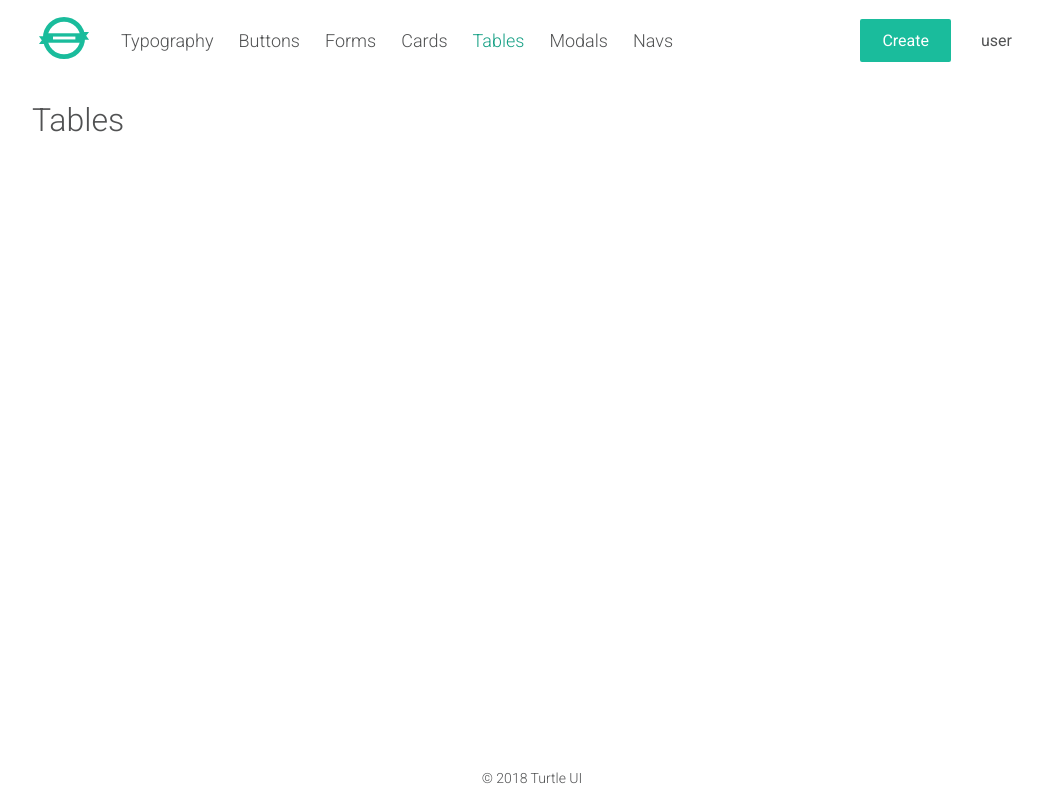
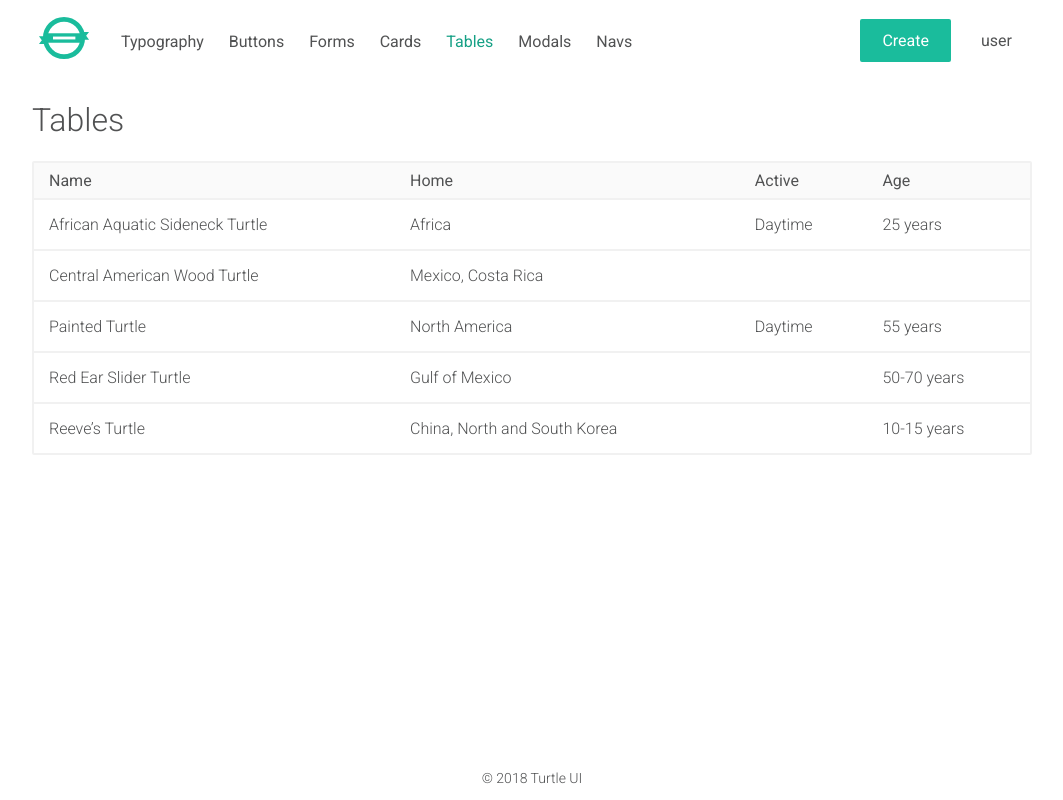
Before and after one commit to anothrNick/turtle-ui, a React app: page /tables in a window 1280 px wide. Shown: the whole page, without its empty margins (108-1171 px from the left). Built offline with nearby package versions, Linux system fonts and the light colour scheme.

Commit message:
favicon and Table

```diff
--- a/public/index.html
+++ b/public/index.html
@@ -19,7 +19,7 @@
       work correctly both with client-side routing and a non-root public URL.
       Learn how to configure a non-root public URL by running `npm run build`.
     -->
-    <title>UI Fun</title>
+    <title>Turtle UI</title>
   </head>
   <body>
     <noscript>
--- a/src/app/Tables.js
+++ b/src/app/Tables.js
@@ -1,11 +1,36 @@
 import React, { Component } from 'react';
+import Button from '../components/Button';
+import Table from '../components/Table';
 
 class Tables extends Component {
 
 	render() {
+		const headers = [
+			"Name",
+			"Home",
+			"Active",
+			"Age"
+		];
+
+		const values = [
+			["African Aquatic Sideneck Turtle", "Africa", "Daytime", "25 years"],
+			["Central American Wood Turtle", "Mexico, Costa Rica", "", ""],
+			["Painted Turtle", "North America", "Daytime", "55 years"],
+			["Red Ear Slider Turtle", "Gulf of Mexico", "", "50-70 years"],
+			["Reeve’s Turtle", "China, North and South Korea", "", "10-15 years"],
+		]
+
 		return (
 			<div >
 				<h1>Tables</h1>
+
+				<div className="grid grid-1">
+					<Table
+						classes="hover"
+						headers={headers}
+						values={values}
+					/>
+				</div>
 			</div>
 		  );
 	}
--- a/src/base.css
+++ b/src/base.css
@@ -19,7 +19,10 @@
   -webkit-font-smoothing: antialiased;
   -moz-osx-font-smoothing: grayscale;
   font-weight: 300;
-  box-sizing: border-box;
+}
+
+*, :after, :before {
+    box-sizing: border-box;
 }
 
 body {
--- a/src/components/NavHeader.css
+++ b/src/components/NavHeader.css
@@ -13,6 +13,8 @@
 	text-decoration: none;
 	color: var(--text-color);
 	transition: color .2s;
+    font-weight: 400;
+    font-size: 16px;
 }
 
 .nav a:hover {
--- /dev/null
+++ b/src/components/Table.css
@@ -0,0 +1,36 @@
+table, caption, tbody, tfoot, thead, tr, th, td {
+    margin: 0;
+    padding: 0;
+    border: 0;
+    outline: 0;
+    border-spacing: 0;
+    font-size: 100%;
+    vertical-align: baseline;
+    background: transparent;
+}
+
+.table {
+	width: 100%;
+	border: 2px solid var(--card-border-color);
+	border-radius: 2px;
+}
+
+.table>thead>tr {
+	background-color: #fafafa;
+}
+.table>thead>tr>th {
+	text-align: left;
+	font-weight: 400;
+	padding: 8px 15px;
+}
+
+.table>tbody>tr>td {
+	text-align: left;
+	padding: 15px;
+	border-top: 2px solid var(--card-border-color);
+}
+
+.table.hover>tbody>tr:hover{
+	cursor: pointer;
+	background-color: #fafafa;
+}
--- /dev/null
+++ b/src/components/Table.js
@@ -0,0 +1,49 @@
+import React, { Component } from 'react';
+import './Table.css';
+
+
+class Table extends Component {
+
+	constructor(props) {
+	    super(props);
+		this.state = {
+		  classes: props.classes ? props.classes : "",
+		  headers: props.headers ? props.headers : [],
+		  values: props.values ? props.values : []
+		}
+
+	}
+
+	render() {
+		const classes = ["table",this.state.classes,this.state.state].join(" ");
+		return (
+			<table className={classes}>
+				<thead>
+					<tr>
+					{this.state.headers.map(function(header){
+						return (
+							<th>{header}</th>
+						)
+					})}
+					</tr>
+				</thead>
+				<tbody>
+					{this.state.values.map(function(row){
+						return (
+							<tr>
+								{row.map(function(value){
+									return (
+										<td>{value}</td>
+									)
+								})}
+							</tr>
+						)
+					})}
+				</tbody>
+			</table>
+		  );
+	}
+}
+
+
+export default Table;
```
Also changed, not shown: public/favicon.ico.
